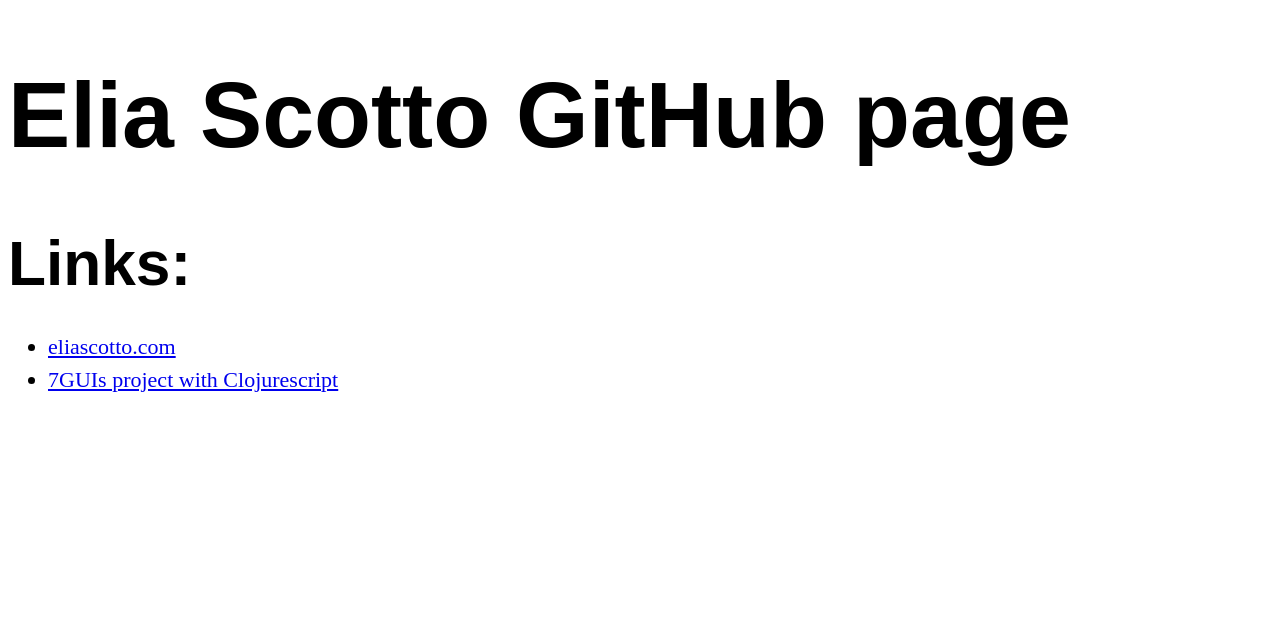
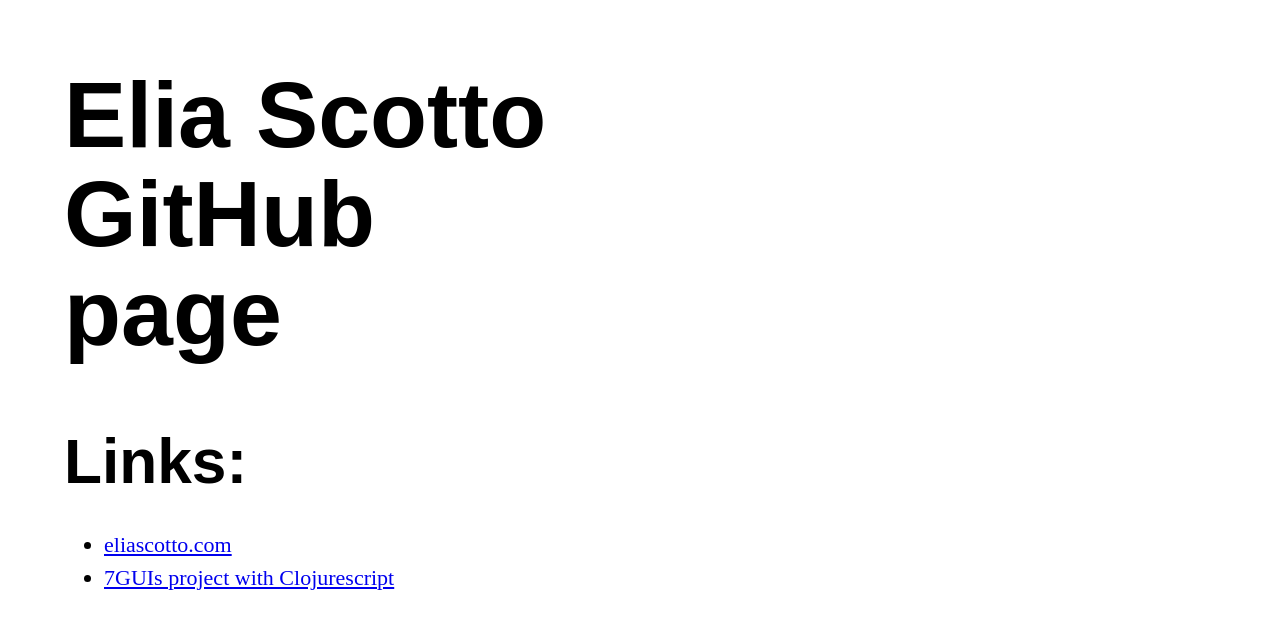
Before and after one commit to elias94/elias94.github.io, a plain HTML site: page index.html in a window 1280 px wide. Drawn offline with Linux system fonts and the light colour scheme.

Commit message:
Fixed css

```diff
--- a/index.html
+++ b/index.html
@@ -4,6 +4,11 @@
     <meta charset="utf-8">
     <meta content="width=device-width, initial-scale=1" name="viewport">
     <link href="/css/typebase.css" rel="stylesheet" type="text/css">
+    <style>
+      body { margin: 0 5%; }
+      .colA { width: 45%; float: left; margin-right: 5%; }
+      .colB { width: 45%; float: left; }
+    </style>
   </head>
   <body>
     <div class="colA">
```
